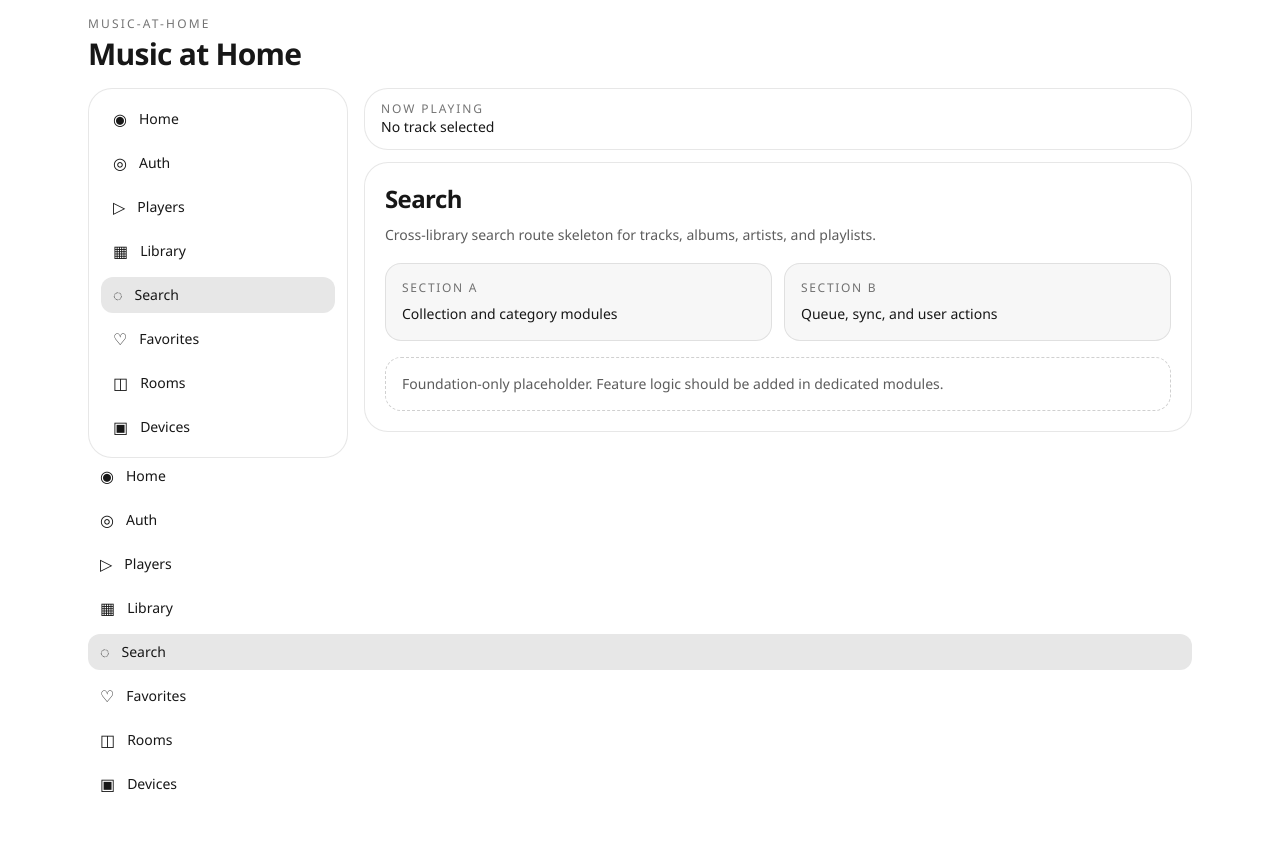
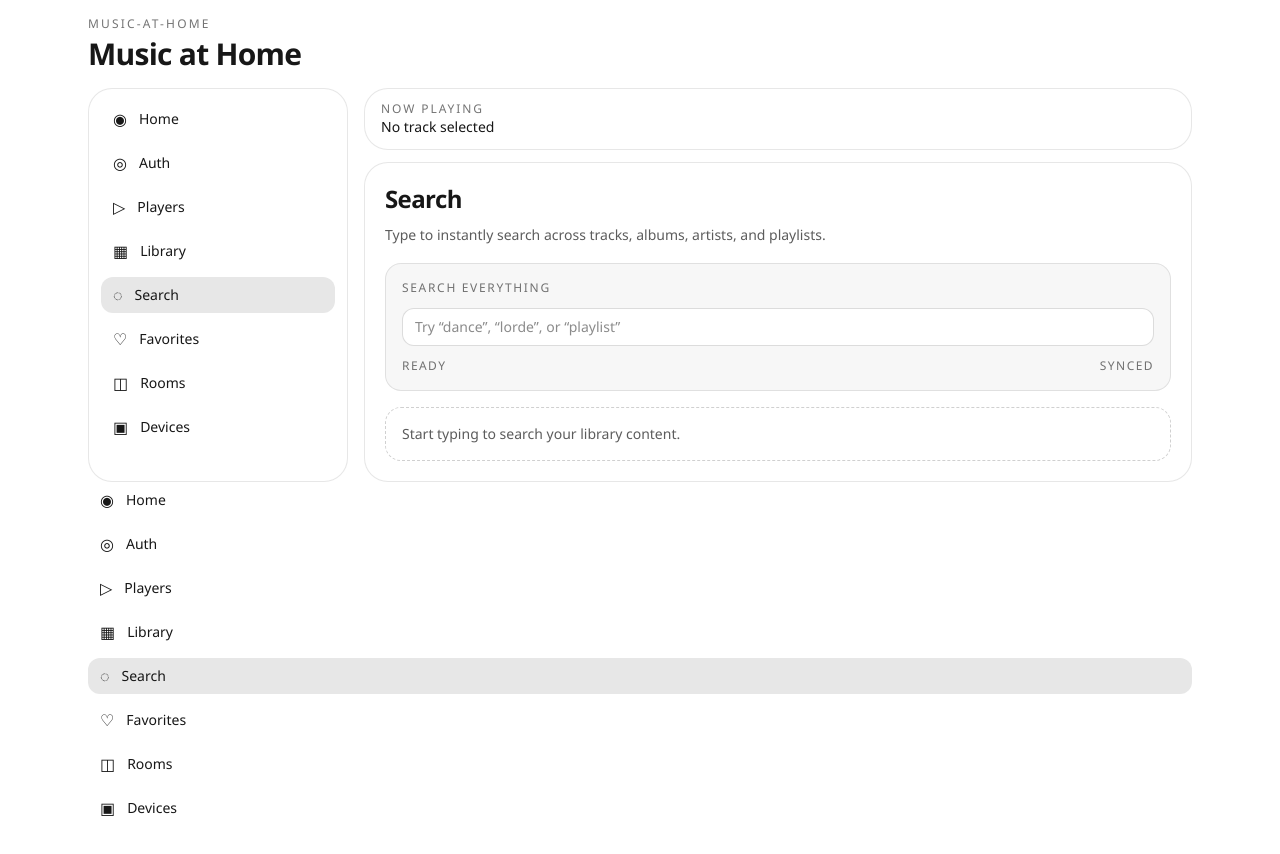
Before and after one commit to judeibe/music-at-home, a Next.js app: page /search in a window 1280 px wide. Shown: the top 854 px of the page. Built offline with nearby package versions, Linux system fonts and the light colour scheme.

Commit message:
feat: implement typed library browse and search flows
Agent-Logs-Url: https://github.com/judeibe/music-at-home/sessions/376ecd0a-d482-4137-9414-c4e1abd6dc64

Co-authored-by: judeibe <8676+judeibe@users.noreply.github.com>

```diff
--- /dev/null
+++ b/src/app/(app)/_lib/library-items.ts
@@ -0,0 +1,96 @@
+export type LibraryItemType = "Track" | "Album" | "Artist" | "Playlist";
+export type LibraryItemSource = "Personal" | "Shared" | "Room";
+
+export type LibraryItem = {
+  id: string;
+  title: string;
+  subtitle: string;
+  type: LibraryItemType;
+  source: LibraryItemSource;
+  keywords: string[];
+};
+
+export const libraryItems: readonly LibraryItem[] = [
+  {
+    id: "track-midnight-city",
+    title: "Midnight City",
+    subtitle: "M83 · Hurry Up, We're Dreaming",
+    type: "Track",
+    source: "Personal",
+    keywords: ["synthwave", "night drive", "favorites"],
+  },
+  {
+    id: "track-redbone",
+    title: "Redbone",
+    subtitle: "Childish Gambino · Awaken, My Love!",
+    type: "Track",
+    source: "Shared",
+    keywords: ["funk", "soul", "weekend mix"],
+  },
+  {
+    id: "album-discovery",
+    title: "Discovery",
+    subtitle: "Daft Punk · 2001",
+    type: "Album",
+    source: "Personal",
+    keywords: ["electronic", "classic", "french house"],
+  },
+  {
+    id: "album-melodrama",
+    title: "Melodrama",
+    subtitle: "Lorde · 2017",
+    type: "Album",
+    source: "Shared",
+    keywords: ["pop", "late night", "lyric-heavy"],
+  },
+  {
+    id: "artist-khruangbin",
+    title: "Khruangbin",
+    subtitle: "Artist profile · 38 saved tracks",
+    type: "Artist",
+    source: "Personal",
+    keywords: ["instrumental", "groove", "chill"],
+  },
+  {
+    id: "artist-fka-twigs",
+    title: "FKA twigs",
+    subtitle: "Artist profile · 24 saved tracks",
+    type: "Artist",
+    source: "Shared",
+    keywords: ["alternative", "experimental", "vocal"],
+  },
+  {
+    id: "playlist-kitchen-jazz",
+    title: "Kitchen Jazz",
+    subtitle: "Playlist · 2h 17m · 42 tracks",
+    type: "Playlist",
+    source: "Room",
+    keywords: ["jazz", "morning", "cooking"],
+  },
+  {
+    id: "playlist-party-floor",
+    title: "Party Floor",
+    subtitle: "Playlist · 3h 05m · 58 tracks",
+    type: "Playlist",
+    source: "Shared",
+    keywords: ["dance", "house", "energy"],
+  },
+];
+
+export function matchesLibraryQuery(item: LibraryItem, query: string) {
+  const terms = query
+    .toLowerCase()
+    .split(" ")
+    .map((part) => part.trim())
+    .filter(Boolean);
+
+  if (terms.length === 0) {
+    return true;
+  }
+
+  const haystack = [item.title, item.subtitle, item.type, item.source, ...item.keywords]
+    .join(" ")
+    .toLowerCase();
+
+  return terms.every((term) => haystack.includes(term));
+}
--- a/src/app/(app)/library/page.tsx
+++ b/src/app/(app)/library/page.tsx
@@ -1,10 +1,105 @@
-import { RouteSkeleton } from "../_components/route-skeleton";
+"use client";
+
+import { useDeferredValue, useMemo, useState } from "react";
+import {
+  libraryItems,
+  matchesLibraryQuery,
+  type LibraryItemType,
+} from "../_lib/library-items";
+
+const browseTabs: Array<{ label: string; value: "all" | LibraryItemType }> = [
+  { label: "All", value: "all" },
+  { label: "Tracks", value: "Track" },
+  { label: "Albums", value: "Album" },
+  { label: "Artists", value: "Artist" },
+  { label: "Playlists", value: "Playlist" },
+];
 
 export default function LibraryPage() {
+  const [query, setQuery] = useState("");
+  const [activeTab, setActiveTab] = useState<"all" | LibraryItemType>("all");
+  const deferredQuery = useDeferredValue(query);
+  const isStale = deferredQuery !== query;
+
+  const filteredItems = useMemo(() => {
+    return libraryItems.filter((item) => {
+      const tabMatch = activeTab === "all" || item.type === activeTab;
+      const queryMatch = matchesLibraryQuery(item, deferredQuery);
+      return tabMatch && queryMatch;
+    });
+  }, [activeTab, deferredQuery]);
+
   return (
-    <RouteSkeleton
-      title="Library"
-      description="Library browsing scaffold for artists, albums, playlists, and source integrations."
-    />
+    <section className="flex flex-col gap-4 rounded-3xl border border-foreground/10 bg-background p-5">
+      <header className="flex flex-col gap-2">
+        <h1 className="text-xl font-semibold tracking-tight md:text-2xl">Library</h1>
+        <p className="text-sm leading-6 text-foreground/70">
+          Browse artists, albums, tracks, and playlists with fast local filtering.
+        </p>
+      </header>
+
+      <div className="flex flex-col gap-3">
+        <label htmlFor="library-query" className="text-xs uppercase tracking-[0.14em] text-foreground/60">
+          Search library
+        </label>
+        <input
+          id="library-query"
+          type="search"
+          value={query}
+          onChange={(event) => setQuery(event.target.value)}
+          placeholder="Search by title, artist, source, or keyword"
+          className="w-full rounded-xl border border-foreground/15 bg-background px-3 py-2 text-sm outline-none transition focus:border-foreground/30"
+        />
+        <div className="flex gap-2 overflow-x-auto pb-1">
+          {browseTabs.map((tab) => {
+            const isActive = activeTab === tab.value;
+            return (
+              <button
+                key={tab.value}
+                type="button"
+                aria-pressed={isActive}
+                onClick={() => setActiveTab(tab.value)}
+                className={`rounded-full border px-3 py-1 text-xs font-medium transition ${
+                  isActive
+                    ? "border-foreground/30 bg-foreground/10"
+                    : "border-foreground/15 text-foreground/70 hover:bg-foreground/5"
+                }`}
+              >
+                {tab.label}
+              </button>
+            );
+          })}
+        </div>
+      </div>
+
+      <div className="flex items-center justify-between text-xs uppercase tracking-[0.12em] text-foreground/60">
+        <p>{filteredItems.length} results</p>
+        <p>{isStale ? "Updating…" : "Up to date"}</p>
+      </div>
+
+      {filteredItems.length === 0 ? (
+        <div className="rounded-2xl border border-dashed border-foreground/20 p-4 text-sm text-foreground/70">
+          No items match this filter. Try a different tab or search phrase.
+        </div>
+      ) : (
+        <div className="grid gap-3 sm:grid-cols-2">
+          {filteredItems.map((item) => (
+            <article
+              key={item.id}
+              className="flex flex-col gap-2 rounded-2xl border border-foreground/10 bg-foreground/[0.03] p-4"
+            >
+              <div className="flex items-center justify-between gap-2">
+                <p className="text-sm font-medium">{item.title}</p>
+                <span className="rounded-full border border-foreground/15 px-2 py-0.5 text-[10px] uppercase tracking-[0.12em] text-foreground/60">
+                  {item.type}
+                </span>
+              </div>
+              <p className="text-sm text-foreground/70">{item.subtitle}</p>
+              <p className="text-xs uppercase tracking-[0.12em] text-foreground/60">{item.source}</p>
+            </article>
+          ))}
+        </div>
+      )}
+    </section>
   );
 }
--- a/src/app/(app)/search/page.tsx
+++ b/src/app/(app)/search/page.tsx
@@ -1,10 +1,93 @@
-import { RouteSkeleton } from "../_components/route-skeleton";
+"use client";
+
+import { useDeferredValue, useMemo, useState } from "react";
+import {
+  libraryItems,
+  matchesLibraryQuery,
+  type LibraryItemType,
+} from "../_lib/library-items";
+
+type SearchGroup = {
+  type: LibraryItemType;
+  items: typeof libraryItems;
+};
+
+const searchOrder: LibraryItemType[] = ["Track", "Album", "Artist", "Playlist"];
 
 export default function SearchPage() {
+  const [query, setQuery] = useState("");
+  const deferredQuery = useDeferredValue(query);
+  const trimmedQuery = deferredQuery.trim();
+  const isStale = deferredQuery !== query;
+
+  const groups = useMemo(() => {
+    const filtered = libraryItems.filter((item) => matchesLibraryQuery(item, deferredQuery));
+    const byType = searchOrder
+      .map((type) => ({
+        type,
+        items: filtered.filter((item) => item.type === type),
+      }))
+      .filter((group) => group.items.length > 0) satisfies SearchGroup[];
+    return byType;
+  }, [deferredQuery]);
+
+  const totalResults = groups.reduce((count, group) => count + group.items.length, 0);
+
   return (
-    <RouteSkeleton
-      title="Search"
-      description="Cross-library search route skeleton for tracks, albums, artists, and playlists."
-    />
+    <section className="flex flex-col gap-4 rounded-3xl border border-foreground/10 bg-background p-5">
+      <header className="flex flex-col gap-2">
+        <h1 className="text-xl font-semibold tracking-tight md:text-2xl">Search</h1>
+        <p className="text-sm leading-6 text-foreground/70">
+          Type to instantly search across tracks, albums, artists, and playlists.
+        </p>
+      </header>
+
+      <div className="flex flex-col gap-3 rounded-2xl border border-foreground/10 bg-foreground/[0.03] p-4">
+        <label htmlFor="global-search" className="text-xs uppercase tracking-[0.14em] text-foreground/60">
+          Search everything
+        </label>
+        <input
+          id="global-search"
+          type="search"
+          value={query}
+          onChange={(event) => setQuery(event.target.value)}
+          placeholder="Try “dance”, “lorde”, or “playlist”"
+          className="w-full rounded-xl border border-foreground/15 bg-background px-3 py-2 text-sm outline-none transition focus:border-foreground/30"
+        />
+        <div className="flex items-center justify-between text-xs uppercase tracking-[0.12em] text-foreground/60">
+          <p>{trimmedQuery.length === 0 ? "Ready" : `${totalResults} results`}</p>
+          <p>{isStale ? "Searching…" : "Synced"}</p>
+        </div>
+      </div>
+
+      {trimmedQuery.length === 0 ? (
+        <div className="rounded-2xl border border-dashed border-foreground/20 p-4 text-sm text-foreground/70">
+          Start typing to search your library content.
+        </div>
+      ) : totalResults === 0 ? (
+        <div className="rounded-2xl border border-dashed border-foreground/20 p-4 text-sm text-foreground/70">
+          No matches found for “{trimmedQuery}”.
+        </div>
+      ) : (
+        <div className="flex flex-col gap-3">
+          {groups.map((group) => (
+            <section key={group.type} className="flex flex-col gap-2 rounded-2xl border border-foreground/10 p-3">
+              <h2 className="text-xs uppercase tracking-[0.14em] text-foreground/60">
+                {group.type} · {group.items.length}
+              </h2>
+              <div className="grid gap-2 sm:grid-cols-2">
+                {group.items.map((item) => (
+                  <article key={item.id} className="rounded-xl border border-foreground/10 bg-foreground/[0.03] p-3">
+                    <p className="text-sm font-medium">{item.title}</p>
+                    <p className="mt-1 text-sm text-foreground/70">{item.subtitle}</p>
+                    <p className="mt-2 text-xs uppercase tracking-[0.12em] text-foreground/60">{item.source}</p>
+                  </article>
+                ))}
+              </div>
+            </section>
+          ))}
+        </div>
+      )}
+    </section>
   );
 }
```
